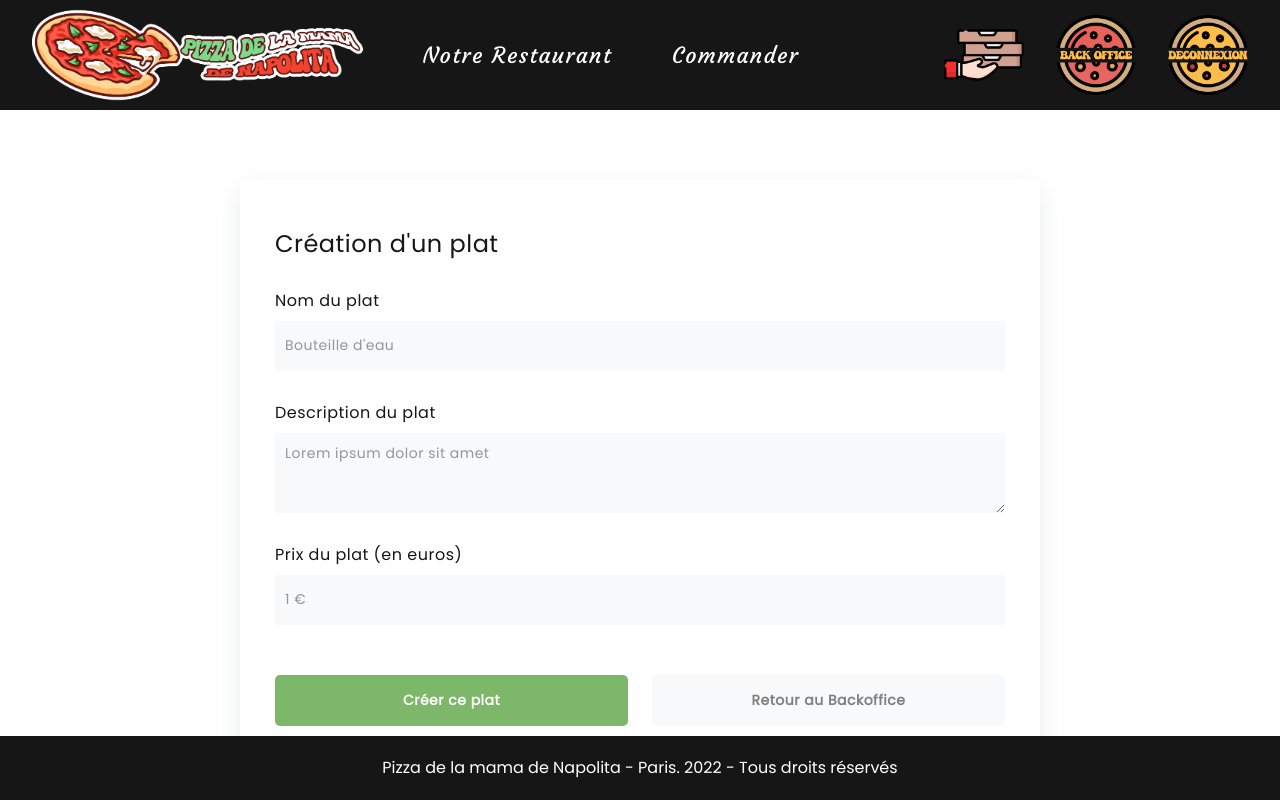
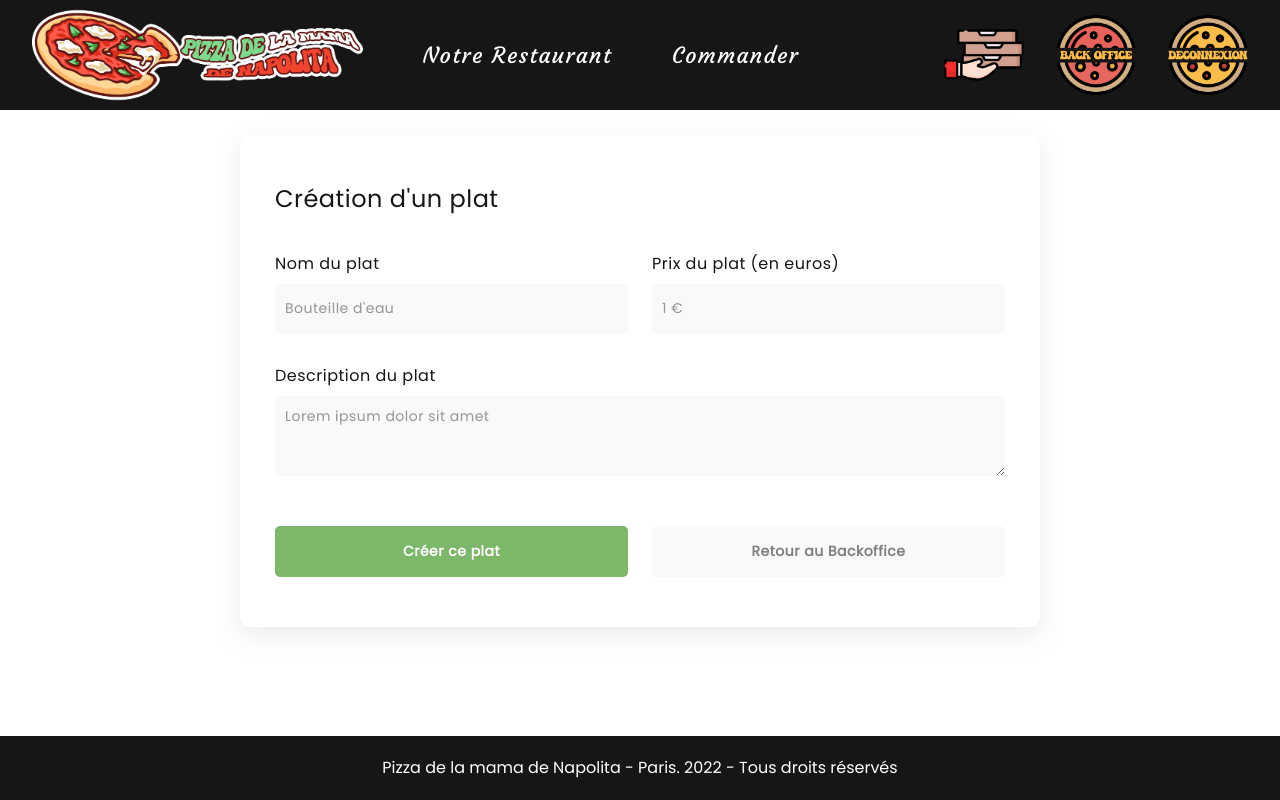
Before and after one commit to bastien-cordier/resto-ipssi, a React (Create React App) app in the folder front/: page /backoffice/plat-create in a window 1280 px wide. Built offline with nearby package versions, Linux system fonts and the light colour scheme; sample sign-in values are in the browser's storage.

Commit message:
fix style bocreateplat

```diff
--- a/front/src/pages/admin/plat/BoCreatePlat.js
+++ b/front/src/pages/admin/plat/BoCreatePlat.js
@@ -57,18 +57,23 @@ export default class BoCreatePlat extends Component {
   render() {
     return (
       <Fragment>
-        <div className="cardBackoffice spaces-card">
+        <div className="cardBackoffice spaces-card" style={{ paddingTop: "25px" }}>
           <form onSubmit={this.handleSubmit}>
             <h4>Création d'un plat</h4>
 
-            <label htmlFor="name">Nom du plat</label>
-            <input type="text" placeholder="Bouteille d'eau" id="name" name="name" onChange={(e) => this.setState({ name: e.target.value })} required />
+            <Row>
+              <Col sm={6}>
+                <label htmlFor="name">Nom du plat</label>
+                <input type="text" placeholder="Bouteille d'eau" id="name" name="name" onChange={(e) => this.setState({ name: e.target.value })} required />
+              </Col>
+              <Col sm={6}>
+                <label htmlFor="price">Prix du plat (en euros)</label>
+                <input type="number" id="price" name="price" min="1" placeholder="1 €" onChange={(e) => this.setState({ price: e.target.value })} required />
+              </Col>
+            </Row>
 
             <label htmlFor="description">Description du plat</label>
             <textarea id="description" name="description" placeholder="Lorem ipsum dolor sit amet" onChange={(e) => this.setState({ description: e.target.value })} required />
-
-            <label htmlFor="price">Prix du plat (en euros)</label>
-            <input type="number" id="price" name="price" min="1" placeholder="1 €" onChange={(e) => this.setState({ price: e.target.value })} required />
             <Row>
               <Col sm={6}>
                 <button type="submit" className="add">
```
